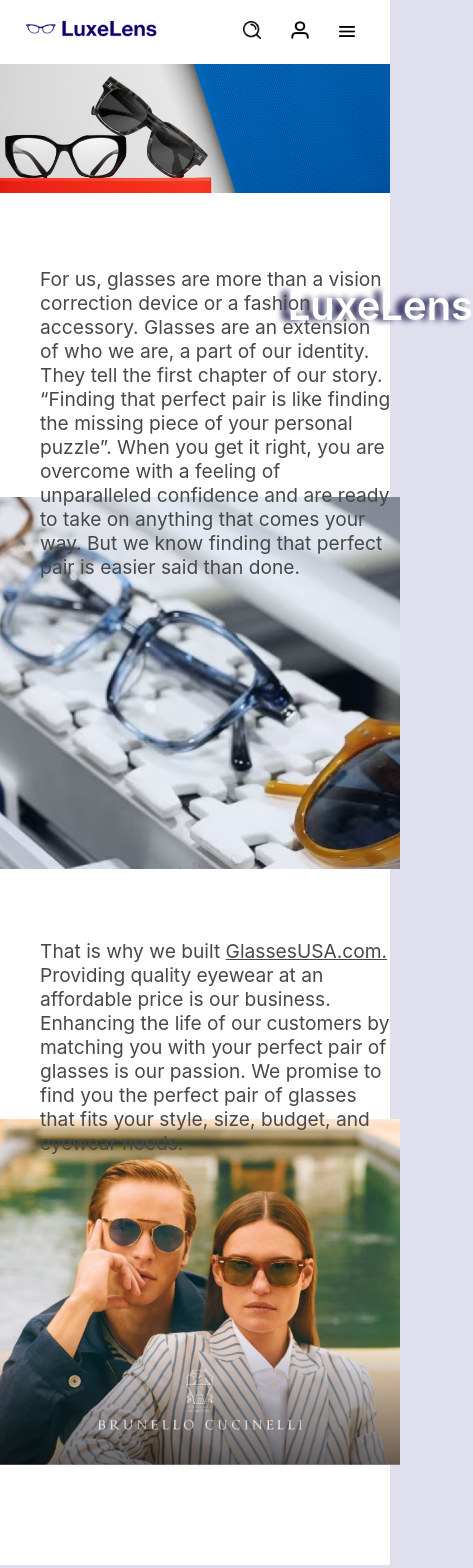
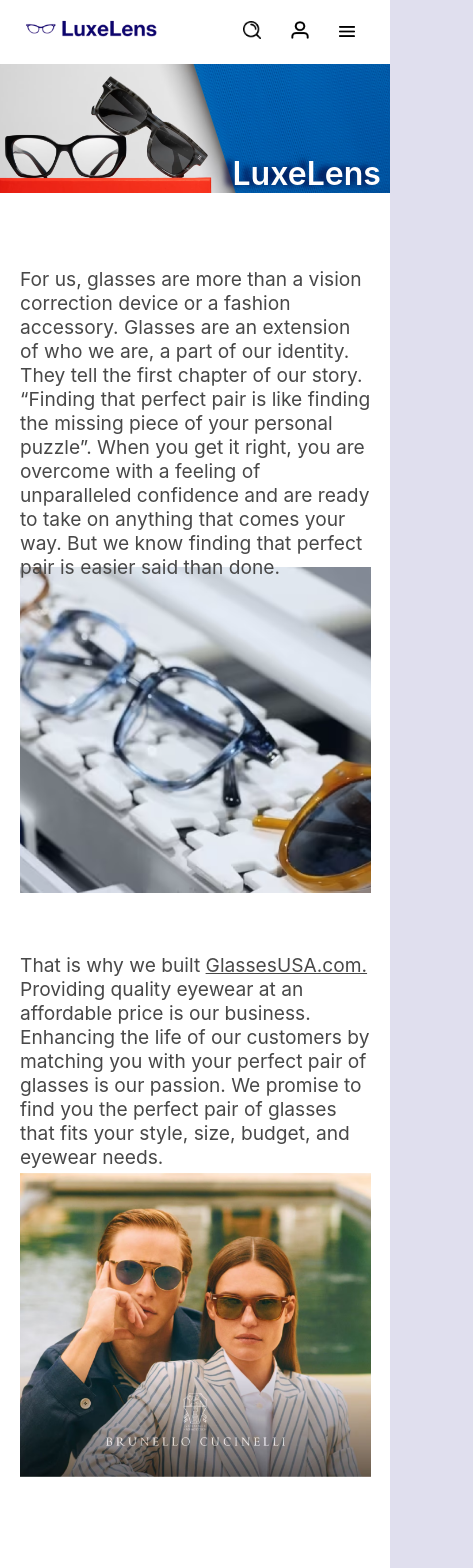
Before and after one commit to datoi/buystuff, a React (Vite) app: page /About in a window 390 px wide. Shown: the top 1568 px of the page, 473 px wide, since content can reach past the window. Built offline with nearby package versions, Linux system fonts and the light colour scheme.

Commit message:
login form update

```diff
--- a/src/components/aboutus/AboutUs.css
+++ b/src/components/aboutus/AboutUs.css
@@ -3,6 +3,7 @@
     width: 100%;
 }
 .background-image img{
+    position: relative;
     width: 100%;
 }
 .background-image h1{
@@ -10,7 +11,7 @@
     top: 50%;
     left: 50%;
     transform: translate(50%,-50%);
-    font-size: 4.3rem;
+    font-size: 4vw;
     color: rgba(255, 254, 254, 1);
     text-shadow: -8px 0 6px rgb(4, 0, 59);
 }
@@ -70,7 +71,7 @@
 }
 @media screen and (max-width: 950px){
     .background-image h1{
-        top: 35%;
+        top: 30%;
         font-size: 3.5rem;
     }
     .glasses-container img{
@@ -92,7 +93,7 @@
 }
 @media screen and (max-width: 900px){
     .background-image h1{
-        top: 35%;
+        top: 30%;
         font-size: 3.5rem;
     }
     .glasses-container img{
@@ -115,7 +116,7 @@
 
 @media screen and (max-width: 830px){
     .background-image h1{
-        top: 35%;
+        top: 28%;
         font-size: 3rem;
     }
     .glasses-container img{
@@ -146,30 +147,153 @@
 }
 @media screen and (max-width: 690px){
     .background-image h1{
-        top: 33%;
-        font-size: 2.5rem;
+        top: 24%;
+        right: 120px;
+        font-size: 2.2rem;
     }
     .glasses-container img{
-        width: 400px;
-        margin: 300px auto;
+        width: 90%;
+        margin: 340px auto;
         margin-bottom: 0;
     }
     .glasses-container p{
         position: absolute;
         width: 90%;
-        left: 90px;
+        left: 80px;
         justify-content: center;
         font-size: 1.2rem;
     }
     .sunglasses-container img{
-        width: 400px;
+        width: 90%;
         margin: 250px auto;
         margin-bottom: 100px;
     }
     .sunglasses-container p{
         position: absolute;
         width: 90%;
+        margin: 60px 15px;
         justify-content: center;
         font-size: 1.2rem;
     }
 }
+@media screen and (max-width: 600px){
+    .background-image h1{
+        top: 20%;
+        right: 120px;
+        font-size: 2.2rem;
+    }
+    .glasses-container img{
+        width: 90%;
+        margin: 340px auto;
+        margin-bottom: 0;
+    }
+    .glasses-container p{
+        position: absolute;
+        width: 90%;
+        left: 80px;
+        justify-content: center;
+        font-size: 1.2rem;
+    }
+    .sunglasses-container img{
+        width: 90%;
+        margin: 250px auto;
+        margin-bottom: 100px;
+    }
+    .sunglasses-container p{
+        position: absolute;
+        width: 90%;
+        margin: 60px 15px;
+        justify-content: center;
+        font-size: 1.2rem;
+    }
+}
+@media screen and (max-width: 500px){
+    .background-image h1{
+        top: 20%;
+        font-size: 2.2rem;
+    }
+    .glasses-container img{
+        width: 90%;
+        margin: 340px auto;
+        margin-bottom: 0;
+    }
+    .glasses-container p{
+        position: absolute;
+        width: 90%;
+        left: 80px;
+        justify-content: center;
+        font-size: 1.2rem;
+    }
+    .sunglasses-container img{
+        width: 90%;
+        margin: 250px auto;
+        margin-bottom: 100px;
+    }
+    .sunglasses-container p{
+        position: absolute;
+        width: 90%;
+        margin: 60px 15px;
+        justify-content: center;
+        font-size: 1.2rem;
+    }
+}
+@media screen and (max-width: 400px){
+    .background-image h1{
+        top: 18%;
+        font-size: 2rem;
+    }
+    .glasses-container img{
+        width: 90%;
+        margin: 370px auto;
+        margin-bottom: 0;
+    }
+    .glasses-container p{
+        position: absolute;
+        width: 90%;
+        left: 70px;
+        justify-content: center;
+        font-size: 1.2rem;
+    }
+    .sunglasses-container img{
+        width: 90%;
+        margin: 280px auto;
+        margin-bottom: 100px;
+    }
+    .sunglasses-container p{
+        position: absolute;
+        width: 90%;
+        margin: 60px 10px;
+        justify-content: center;
+        font-size: 1.2rem;
+    }
+}
+@media screen and (max-width: 375px){
+    .background-image h1{
+        top: 17%;
+        font-size: 1.8rem;
+    }
+    .glasses-container img{
+        width: 90%;
+        margin: 370px auto;
+        margin-bottom: 0;
+    }
+    .glasses-container p{
+        position: absolute;
+        width: 90%;
+        left: 70px;
+        justify-content: center;
+        font-size: 1.2rem;
+    }
+    .sunglasses-container img{
+        width: 90%;
+        margin: 280px auto;
+        margin-bottom: 100px;
+    }
+    .sunglasses-container p{
+        position: absolute;
+        width: 90%;
+        margin: 60px 10px;
+        justify-content: center;
+        font-size: 1.2rem;
+    }
+}
--- a/src/components/login/Login.css
+++ b/src/components/login/Login.css
@@ -45,6 +45,7 @@ h1 {
     width: 560px;
 }
 .emailInputBox, .passwordInputBox {
+    position: relative;
     display: flex;
     justify-content: center;
 }
@@ -54,6 +55,28 @@ h1 {
 .passwordInput, .emailInput{
     font-size: 16px!important;
 }
+
+/* ---- EYE BUTTON ---- */
+
+.passwordInputBox .password-eye{
+    display: flex;
+    position: absolute;
+    right: 10px;
+    top: 50%;
+    transform: translateY(-50%);
+    justify-content: center;
+    align-items: center;
+    cursor: pointer;
+    width: 35px;
+    height: 35px;
+    border-radius: 50%;
+    color: rgba(96, 96, 96, 1);
+    transition: background .2s;
+}
+.passwordInputBox .password-eye:hover{
+    background-color: #eeeeeeea;
+}
+
 
 .loginButton{
     cursor: pointer;
--- a/src/components/login/Login.jsx
+++ b/src/components/login/Login.jsx
@@ -1,10 +1,36 @@
+import React, { useState } from 'react';
+import { MdOutlineRemoveRedEye } from "react-icons/md";
+import { FaRegEyeSlash } from "react-icons/fa";
 import './Login.css'
-
 import GoogleLogo from '../../assets/GoogleLogo.png';
 
 
 
 const Login = () => {
+
+        const [email,setEmail] = useState("");
+        const [emailError,setEmailError] = useState(true);
+
+        const handleEmailChange = (e)=>{
+            const value = e.target.value
+            setEmail(value);
+            if(value.endsWith("@gmail.com")){
+                setEmailError(true);
+            }else{
+                setEmailError(false);
+            }
+        }
+
+        const [hidePassword,setHidePassword] = useState("")
+        const [showPassword,setShowPassword] = useState(false)
+
+        const handleHidePassword = (e)=>{
+            setHidePassword(e.target.value)
+        }
+        const handleShowPassword = (e)=>{
+            setShowPassword(!showPassword)
+        }
+
     return (
         <div className='page'>
             <div className='body'>
@@ -24,10 +50,21 @@ const Login = () => {
                         </div>
                     </div>
                     <div className="emailInputBox">
-                        <input className='emailInput' placeholder="Email" type="text"/>
+                        <input className='emailInput' placeholder="Email" type="text"
+                        value={email}
+                        onChange={handleEmailChange}
+                        style={{borderColor: emailError ? "":"red",outline:emailError ? "":"red"}}
+                        />
                     </div>
                     <div className='passwordInputBox'>
-                        <input className='passwordInput' placeholder='Password' type="text"/>
+                        <input className='passwordInput' placeholder='Password'
+                         type={showPassword ? "text":"password"}
+                         value={hidePassword}
+                         onChange={handleHidePassword}
+                        />
+                        <div className='password-eye' onClick={handleShowPassword} >
+                        {showPassword ?<MdOutlineRemoveRedEye fontSize={25} />:<FaRegEyeSlash fontSize={25}/>}
+                        </div>
                     </div>
                     <div className='loginOptionBox'>
                         <div>
```
